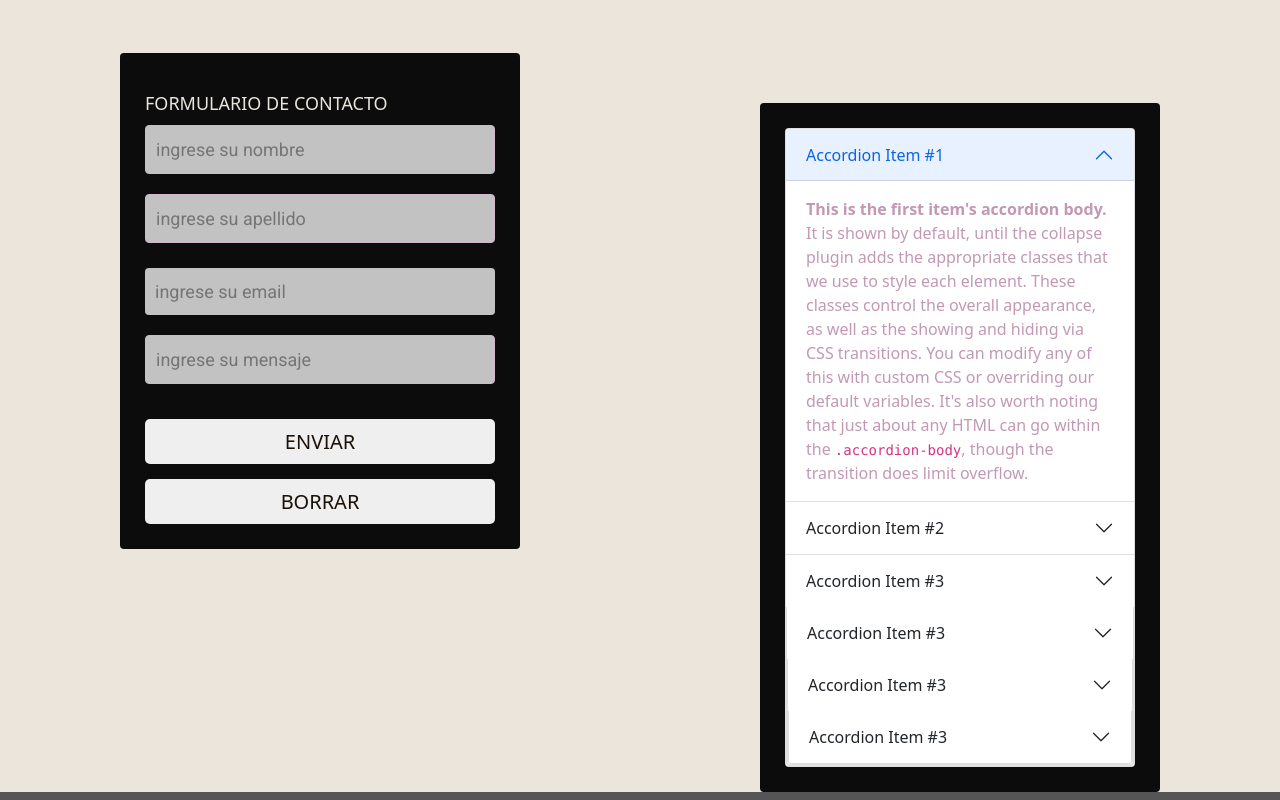
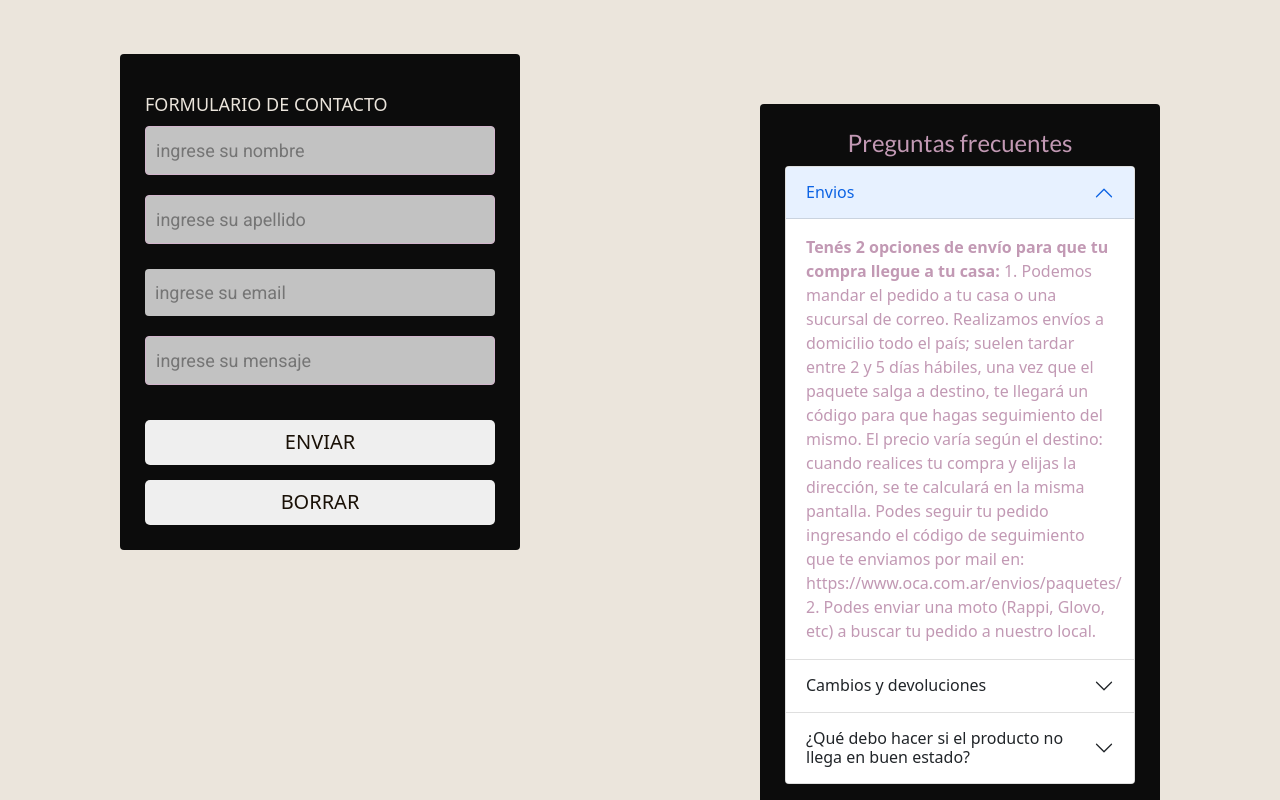
Before and after one commit to Adolfo1997/IdeaCovino, a website: page views/contacto.html in a window 1280 px wide. Shown: the part 260-1060 px from the top of the page. Drawn offline with nearby package versions, Linux system fonts and the light colour scheme.

Commit message:
ante ultima carga

```diff
--- a/views/contacto.html
+++ b/views/contacto.html
@@ -24,7 +24,7 @@
     <!-- BARRA DE NAV -->
     <nav class="navbar navbar-expand-md navbar-dark fixed-top bg-dark">
       <div class="container-fluid">
-        <img class="logo img-fluid animate__animated animate__shakeY" src="../Assets/logo.png" alt=""></a>
+       <a href="../index.html"> <img class="logo img-fluid animate__animated animate__shakeY" src="../Assets/logo.png" alt="logo"></a>
         <button class="navbar-toggler" type="button" data-bs-toggle="collapse" data-bs-target="#navbarCollapse"
           aria-controls="navbarCollapse" aria-expanded="false" aria-label="Toggle navigation">
           <span class="navbar-toggler-icon"></span>
@@ -71,22 +71,27 @@
         </form>
       </div>
       <div class="div2">
+        <h4>Preguntas frecuentes</h4>
         <div class="accordion" id="accordionExample">
           <div class="accordion-item">
             <h2 class="accordion-header" id="headingOne">
               <button class="accordion-button" type="button" data-bs-toggle="collapse" data-bs-target="#collapseOne"
                 aria-expanded="true" aria-controls="collapseOne">
-                Accordion Item #1
+                Envios
               </button>
             </h2>
             <div id="collapseOne" class="accordion-collapse collapse show" aria-labelledby="headingOne"
               data-bs-parent="#accordionExample">
               <div class="accordion-body">
-                <strong>This is the first item's accordion body.</strong> It is shown by default, until the collapse
-                plugin adds the appropriate classes that we use to style each element. These classes control the overall
-                appearance, as well as the showing and hiding via CSS transitions. You can modify any of this with
-                custom CSS or overriding our default variables. It's also worth noting that just about any HTML can go
-                within the <code>.accordion-body</code>, though the transition does limit overflow.
+                <strong>Tenés 2 opciones de envío para que tu compra llegue a tu casa:</strong>
+                1. Podemos mandar el pedido a tu casa o una sucursal de correo. Realizamos envíos a domicilio todo el
+                país; suelen tardar entre 2 y 5 días hábiles, una vez que el paquete salga a destino, te llegará un
+                código para que hagas seguimiento del mismo. El precio varía según el destino: cuando realices tu compra
+                y elijas la dirección, se te calculará en la misma pantalla.
+                Podes seguir tu pedido ingresando el código de seguimiento que te enviamos por mail en:
+                https://www.oca.com.ar/envios/paquetes/
+                2. Podes enviar una moto (Rappi, Glovo, etc) a buscar tu pedido a nuestro local.
+
               </div>
             </div>
           </div>
@@ -94,17 +99,18 @@
             <h2 class="accordion-header" id="headingTwo">
               <button class="accordion-button collapsed" type="button" data-bs-toggle="collapse"
                 data-bs-target="#collapseTwo" aria-expanded="false" aria-controls="collapseTwo">
-                Accordion Item #2
+                Cambios y devoluciones
               </button>
             </h2>
             <div id="collapseTwo" class="accordion-collapse collapse" aria-labelledby="headingTwo"
               data-bs-parent="#accordionExample">
               <div class="accordion-body">
-                <strong>This is the second item's accordion body.</strong> It is hidden by default, until the collapse
-                plugin adds the appropriate classes that we use to style each element. These classes control the overall
-                appearance, as well as the showing and hiding via CSS transitions. You can modify any of this with
-                custom CSS or overriding our default variables. It's also worth noting that just about any HTML can go
-                within the <code>.accordion-body</code>, though the transition does limit overflow.
+                <strong>Si te arrepentís de la compra no hay problema, aceptamos devoluciones dentro de los 30 días
+                  posteriores a la compra.</strong>
+                Si elegís cambiar el producto podes hacerlo dentro de los 30 días posteriores a la compra.
+                El producto se tiene que enviar en perfectas condiciones.
+                Para hacer el envío y efectuar el cambio escribinos por Instagram, Whatsapp o por mail a la dirección de
+                contacto.
               </div>
             </div>
           </div>
@@ -112,76 +118,19 @@
             <h2 class="accordion-header" id="headingThree">
               <button class="accordion-button collapsed" type="button" data-bs-toggle="collapse"
                 data-bs-target="#collapseThree" aria-expanded="false" aria-controls="collapseThree">
-                Accordion Item #3
+                ¿Qué debo hacer si el producto no llega en buen estado?
               </button>
             </h2>
             <div id="collapseThree" class="accordion-collapse collapse" aria-labelledby="headingThree"
               data-bs-parent="#accordionExample">
               <div class="accordion-body">
-                <strong>This is the third item's accordion body.</strong> It is hidden by default, until the collapse
-                plugin adds the appropriate classes that we use to style each element. These classes control the overall
-                appearance, as well as the showing and hiding via CSS transitions. You can modify any of this with
-                custom CSS or overriding our default variables. It's also worth noting that just about any HTML can go
-                within the <code>.accordion-body</code>, though the transition does limit overflow.
+                <strong>Ponte en contacto con nosotros a deliriogorras@delirio.com</strong>
+                y te enviaremos uno nuevo.
               </div>
             </div>
-            <div class="accordion-item">
-              <h2 class="accordion-header" id="headingThree">
-                <button class="accordion-button collapsed" type="button" data-bs-toggle="collapse"
-                  data-bs-target="#collapseThree" aria-expanded="false" aria-controls="collapseThree">
-                  Accordion Item #3
-                </button>
-              </h2>
-              <div id="collapseThree" class="accordion-collapse collapse" aria-labelledby="headingThree"
-                data-bs-parent="#accordionExample">
-                <div class="accordion-body">
-                  <strong>This is the third item's accordion body.</strong> It is hidden by default, until the collapse
-                  plugin adds the appropriate classes that we use to style each element. These classes control the
-                  overall appearance, as well as the showing and hiding via CSS transitions. You can modify any of this
-                  with custom CSS or overriding our default variables. It's also worth noting that just about any HTML
-                  can go within the <code>.accordion-body</code>, though the transition does limit overflow.
-                </div>
-              </div>
-              <div class="accordion-item">
-                <h2 class="accordion-header" id="headingThree">
-                  <button class="accordion-button collapsed" type="button" data-bs-toggle="collapse"
-                    data-bs-target="#collapseThree" aria-expanded="false" aria-controls="collapseThree">
-                    Accordion Item #3
-                  </button>
-                </h2>
-                <div id="collapseThree" class="accordion-collapse collapse" aria-labelledby="headingThree"
-                  data-bs-parent="#accordionExample">
-                  <div class="accordion-body">
-                    <strong>This is the third item's accordion body.</strong> It is hidden by default, until the
-                    collapse plugin adds the appropriate classes that we use to style each element. These classes
-                    control the overall appearance, as well as the showing and hiding via CSS transitions. You can
-                    modify any of this with custom CSS or overriding our default variables. It's also worth noting that
-                    just about any HTML can go within the <code>.accordion-body</code>, though the transition does limit
-                    overflow.
-                  </div>
-                </div>
-                <div class="accordion-item">
-                  <h2 class="accordion-header" id="headingThree">
-                    <button class="accordion-button collapsed" type="button" data-bs-toggle="collapse"
-                      data-bs-target="#collapseThree" aria-expanded="false" aria-controls="collapseThree">
-                      Accordion Item #3
-                    </button>
-                  </h2>
-                  <div id="collapseThree" class="accordion-collapse collapse" aria-labelledby="headingThree"
-                    data-bs-parent="#accordionExample">
-                    <div class="accordion-body">
-                      <strong>This is the third item's accordion body.</strong> It is hidden by default, until the
-                      collapse plugin adds the appropriate classes that we use to style each element. These classes
-                      control the overall appearance, as well as the showing and hiding via CSS transitions. You can
-                      modify any of this with custom CSS or overriding our default variables. It's also worth noting
-                      that just about any HTML can go within the <code>.accordion-body</code>, though the transition
-                      does limit overflow.
-                    </div>
-                  </div>
-                </div>
-              </div>
-            </div>
-          </div>
+         </div>
+        </div>
+      </div>
 
   </main>
   <footer>
```
Also changed, not shown: index.html (+2 -1 lines), views/conocenos.html (+1 -1 lines), views/error.html (+2 -1 lines), views/novedades.html (+3 -2 lines), views/tienda.html (+4 -2 lines).
